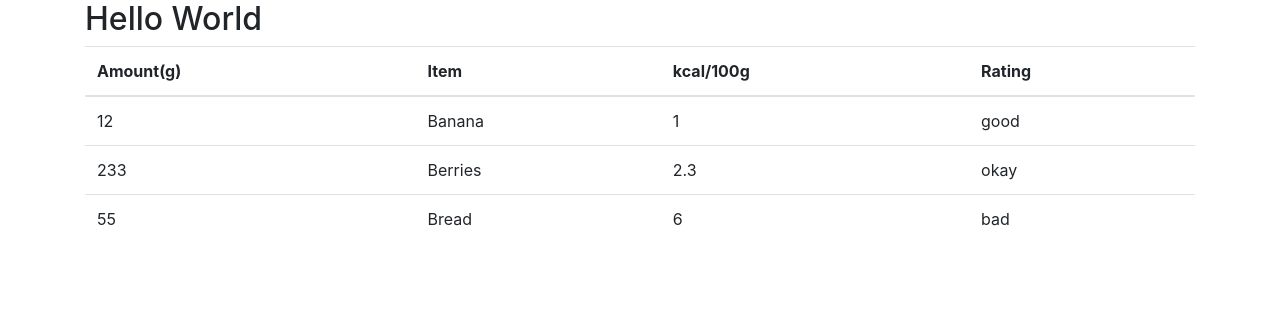
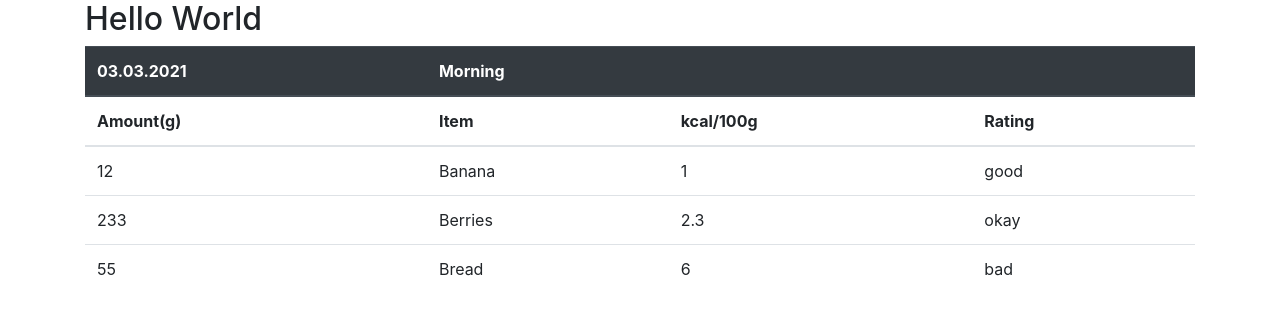
Before and after one commit to MdYeasinSamadArnob/CalorieDensity, a React (Create React App) app in the folder calorie-density/: page / in a window 1280 px wide. Shown: the top 314 px of the page. Built offline with nearby package versions, Linux system fonts and the light colour scheme.

Commit message:
header with date

```diff
--- a/calorie-density/src/components/food-list.component.js
+++ b/calorie-density/src/components/food-list.component.js
@@ -5,6 +5,12 @@ export default class FoodList extends Component {
         return (
             <div>
                 <table class="table">
+                    <thead class="thead-dark">
+                        <tr>
+                            <th scope="col">03.03.2021</th>
+                            <th scope="col" colspan="3">Morning</th>
+                        </tr>
+                    </thead>
                     <thead>
                         <tr>
                             <th scope="col">Amount(g)</th>
```
